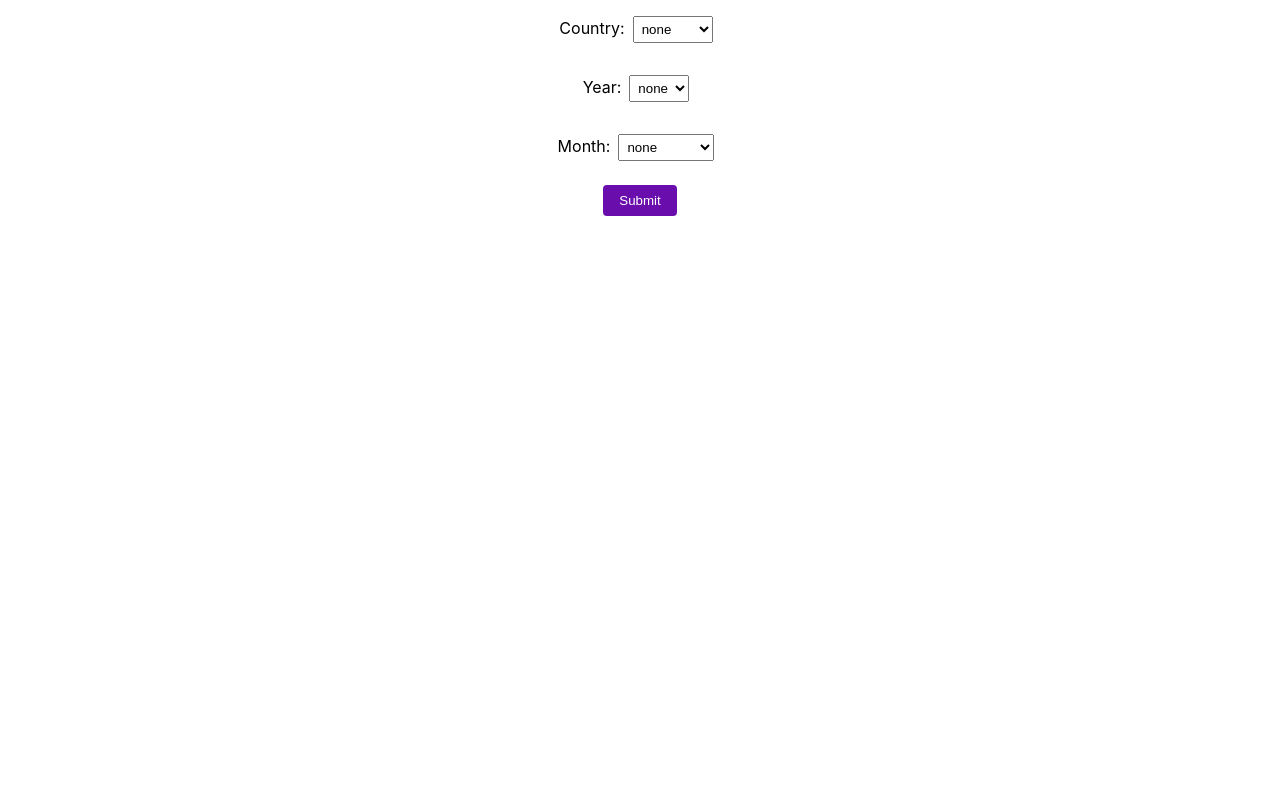
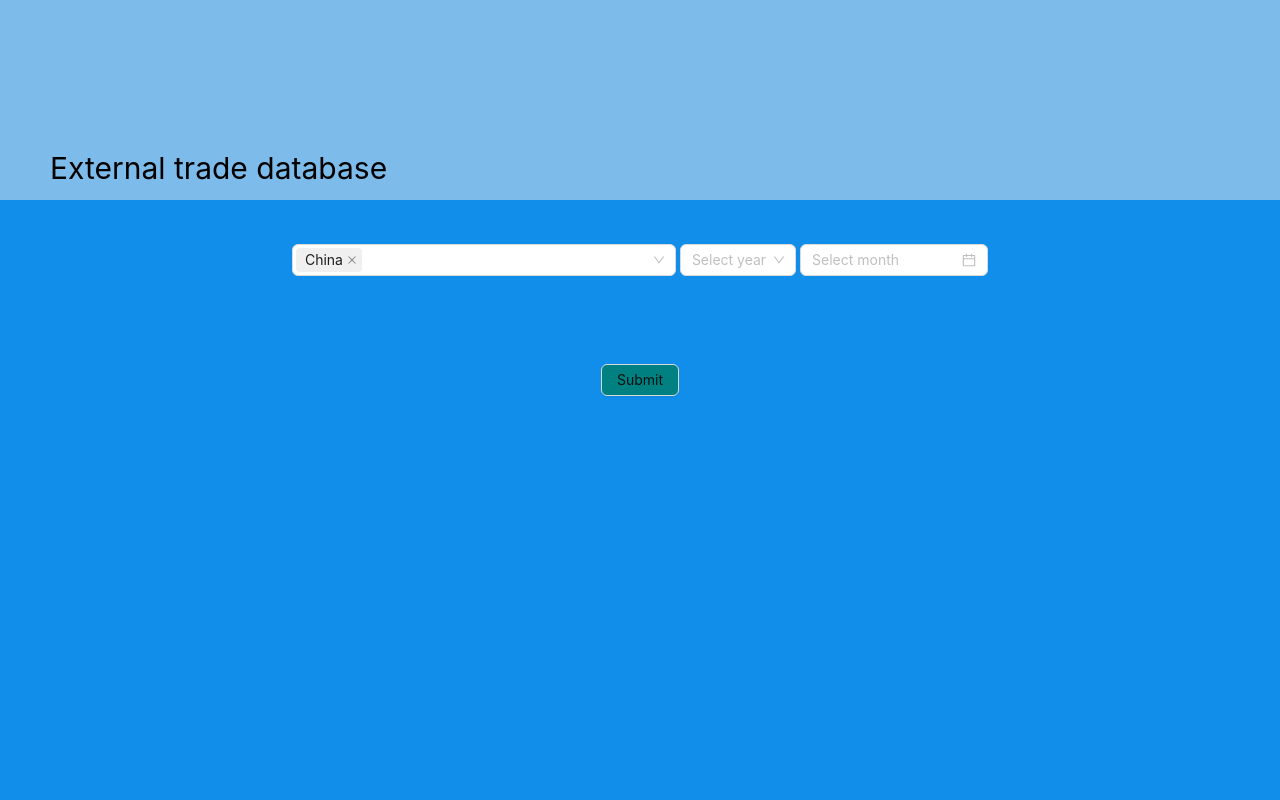
Before and after one commit to arno42Web/lernik_diplom, a React (Create React App) app in the folder frontend/: page / in a window 1280 px wide. Shown: the top 800 px of the page. Built offline with nearby package versions, Linux system fonts and the light colour scheme.

Commit message:
lernik first commit

```diff
--- a/frontend/package.json
+++ b/frontend/package.json
@@ -6,6 +6,7 @@
     "@testing-library/jest-dom": "^5.16.5",
     "@testing-library/react": "^13.4.0",
     "@testing-library/user-event": "^13.5.0",
+    "antd": "^5.4.6",
     "react": "^18.2.0",
     "react-dom": "^18.2.0",
     "react-scripts": "5.0.1",
--- a/frontend/src/App.css
+++ b/frontend/src/App.css
@@ -36,3 +36,19 @@
     transform: rotate(360deg);
   }
 }
+.ant-layout-header {
+	height: 200px !important;
+	display: flex;
+	font-size: 30px;
+	flex-direction: column-reverse;
+    flex-wrap: wrap;
+    align-content: flex-start;
+}
+
+.ant-layout-content {
+	height: 773px;
+}
+
+.ant-layout-footer {
+	height: 100px;
+}
--- a/frontend/src/App.js
+++ b/frontend/src/App.js
@@ -1,11 +1,21 @@
 
 import './App.css';
-import FormComponent from './components/FormComponent';
+// import FormComponent from './components/FormComponent';
+// import CountrySelect from './components/CountrySelect';
+// import SelectYear from './components/SelectYear';
+// import SelectMonth from './components/MonthSelect';
+import MyLayout from './components/Layout';
+// import myHeader from './components/myHeader';
 
 function App() {
   return (
     <div className="App">
-      <FormComponent/>
+		{/* <FormComponent/> */}
+		{/* <myHeader/> */}
+		<MyLayout/>
+		{/* <CountrySelect/>
+		<SelectYear/>
+		<SelectMonth/> */}
     </div>
   );
 }
--- /dev/null
+++ b/frontend/src/components/CountrySelect.js
@@ -0,0 +1,68 @@
+import React from 'react';
+import { Select, Space } from 'antd';
+const { Option } = Select;
+const handleChange = (value) => {
+  console.log(`selected ${value}`);
+};
+const CountrySelect = () => (
+  <Select
+    mode="multiple"
+    style={{
+      width: '30%',
+    }}
+    placeholder="select one country"
+    defaultValue={['china']}
+    onChange={handleChange}
+    optionLabelProp="label"
+  >
+    <Option value="china" label="China">
+      <Space>
+        <span role="img" aria-label="China">
+          🇨🇳
+        </span>
+        China (中国)
+      </Space>
+    </Option>
+    <Option value="usa" label="USA">
+      <Space>
+        <span role="img" aria-label="USA">
+          🇺🇸
+        </span>
+        USA (US)
+      </Space>
+    </Option>
+    <Option value="japan" label="Japan">
+      <Space>
+        <span role="img" aria-label="Japan">
+          🇯🇵
+        </span>
+        Japan (日本)
+      </Space>
+    </Option>
+    <Option value="korea" label="Korea">
+      <Space>
+        <span role="img" aria-label="Korea">
+          🇰🇷
+        </span>
+        Korea (韩国)
+      </Space>
+    </Option>
+	<Option value="armenia" label="Armenia">
+      <Space>
+        <span role="img" aria-label="Armenia">
+		🇦🇲
+        </span>
+        Armenia (AM)
+      </Space>
+    </Option>
+	<Option value="germany" label="Germany">
+      <Space>
+        <span role="img" aria-label="Germany">
+		🇩🇪
+        </span>
+        Germany (GM)
+      </Space>
+    </Option>
+  </Select>
+);
+export default CountrySelect;
--- a/frontend/src/components/FormComponent.js
+++ b/frontend/src/components/FormComponent.js
@@ -1,114 +1,114 @@
-import React, { useState } from "react";
-import styled from "styled-components";
+// import React, { useState } from "react";
+// import styled from "styled-components";
 
-const Form = styled.form`
-  display: flex;
-  flex-direction: column;
-  align-items: center;
-`;
+// const Form = styled.form`
+//   display: flex;
+//   flex-direction: column;
+//   align-items: center;
+// `;
 
-const Label = styled.label`
-  margin: 0.5rem;
-`;
+// const Label = styled.label`
+//   margin: 0.5rem;
+// `;
 
-const Select = styled.select`
-  margin: 0.5rem;
-  padding: 0.25rem;
-`;
+// const Select = styled.select`
+//   margin: 0.5rem;
+//   padding: 0.25rem;
+// `;
 
-const Button = styled.button`
-  margin: 0.5rem;
-  padding: 0.5rem 1rem;
-  background-color: #6a0dad;
-  color: white;
-  border: none;
-  border-radius: 0.25rem;
-`;
+// const Button = styled.button`
+//   margin: 0.5rem;
+//   padding: 0.5rem 1rem;
+//   background-color: #6a0dad;
+//   color: white;
+//   border: none;
+//   border-radius: 0.25rem;
+// `;
 
-const CountrySelect = ({ value, onChange }) => {
-  return (
-    <Select value={value} onChange={onChange}>
-      <option value="">none</option>
-      <option value="Iran">Iran</option>
-      <option value="Canada">Canada</option>
-      <option value="Armenia">Armenia</option>
-    </Select>
-  );
-};
+// const CountrySelect = ({ value, onChange }) => {
+//   return (
+//     <Select value={value} onChange={onChange}>
+//       <option value="">none</option>
+//       <option value="Iran">Iran</option>
+//       <option value="Canada">Canada</option>
+//       <option value="Armenia">Armenia</option>
+//     </Select>
+//   );
+// };
 
-const YearSelect = ({ value, onChange }) => {
-  return (
-    <Select value={value} onChange={onChange}>
-      <option value="">none</option>
-      <option value="2023">2023</option>
-      <option value="2022">2022</option>
-      <option value="2021">2021</option>
-      <option value="2020">2020</option>
-    </Select>
-  );
-};
+// const YearSelect = ({ value, onChange }) => {
+//   return (
+//     <Select value={value} onChange={onChange}>
+//       <option value="">none</option>
+//       <option value="2023">2023</option>
+//       <option value="2022">2022</option>
+//       <option value="2021">2021</option>
+//       <option value="2020">2020</option>
+//     </Select>
+//   );
+// };
 
-const MonthSelect = ({ value, onChange }) => {
-  return (
-    <Select value={value} onChange={onChange}>
-      <option value="">none</option>
-      <option value="01">January</option>
-      <option value="02">February</option>
-      <option value="03">March</option>
-      <option value="04">April</option>
-      <option value="05">May</option>
-      <option value="06">June</option>
-      <option value="07">July</option>
-      <option value="08">August</option>
-      <option value="09">September</option>
-      <option value="10">October</option>
-      <option value="11">November</option>
-      <option value="12">December</option>
-    </Select>
-  );
-};
+// const MonthSelect = ({ value, onChange }) => {
+//   return (
+//     <Select value={value} onChange={onChange}>
+//       <option value="">none</option>
+//       <option value="01">January</option>
+//       <option value="02">February</option>
+//       <option value="03">March</option>
+//       <option value="04">April</option>
+//       <option value="05">May</option>
+//       <option value="06">June</option>
+//       <option value="07">July</option>
+//       <option value="08">August</option>
+//       <option value="09">September</option>
+//       <option value="10">October</option>
+//       <option value="11">November</option>
+//       <option value="12">December</option>
+//     </Select>
+//   );
+// };
 
-const FormComponent = () => {
-  const [country, setCountry] = useState("");
-  const [year, setYear] = useState("");
-  const [month, setMonth] = useState("");
+// const FormComponent = () => {
+//   const [country, setCountry] = useState("");
+//   const [year, setYear] = useState("");
+//   const [month, setMonth] = useState("");
 
-/*   const handleSubmit = (event) => {
-    event.preventDefault();
-    let end_ptr = country + "/"+ year +"/"+ month
-    console.log(`Submitted form: ${country}, ${year}, ${month} ==>`,end_ptr);
-  }; */
-  const handleSubmit = async (event) => {
-    event.preventDefault();
-    const endpoint = `http://localhost:5000/country/${country}/${year}/${month}`;
-    const response = await fetch(endpoint,{method:"GET"});
+// /*   const handleSubmit = (event) => {
+//     event.preventDefault();
+//     let end_ptr = country + "/"+ year +"/"+ month
+//     console.log(`Submitted form: ${country}, ${year}, ${month} ==>`,end_ptr);
+//   }; */
+//   const handleSubmit = async (event) => {
+//     event.preventDefault();
+//     const endpoint = `http://localhost:5000/country/${country}/${year}/${month}`;
+//     const response = await fetch(endpoint,{method:"GET"});
 
-    if (response.ok) {
-      const data = await response.json();
-      console.log(`http://localhost:5000/country/${country}/${year}/${month}`);
-      console.log(data);
-    } else {
-      console.log(`Error fetching data from ${endpoint}`);
-    }
-  };
+//     if (response.ok) {
+//       const data = await response.json();
+//       console.log(`http://localhost:5000/country/${country}/${year}/${month}`);
+//       console.log(data);
+//     } else {
+//       console.log(`Error fetching data from ${endpoint}`);
+//     }
+//   };
 
-  return (
-    <Form onSubmit={handleSubmit}>
-      <Label>
-        Country:
-        <CountrySelect value={country} onChange={(e) => setCountry(e.target.value)} />
-      </Label>
-      <Label>
-        Year:
-        <YearSelect value={year} onChange={(e) => setYear(e.target.value)} />
-      </Label>
-      <Label>
-        Month:
-        <MonthSelect value={month} onChange={(e) => setMonth(e.target.value)} />
-      </Label>
-      <Button type="submit">Submit</Button>
-    </Form>
-  );
-};
+//   return (
+//     <Form onSubmit={handleSubmit}>
+//       <Label>
+//         Country:
+//         <CountrySelect value={country} onChange={(e) => setCountry(e.target.value)} />
+//       </Label>
+//       <Label>
+//         Year:
+//         <YearSelect value={year} onChange={(e) => setYear(e.target.value)} />
+//       </Label>
+//       <Label>
+//         Month:
+//         <MonthSelect value={month} onChange={(e) => setMonth(e.target.value)} />
+//       </Label>
+//       <Button type="submit">Submit</Button>
+//     </Form>
+//   );
+// };
 
-export default FormComponent;
+// export default FormComponent;
--- /dev/null
+++ b/frontend/src/components/Layout.js
@@ -0,0 +1,54 @@
+import React from 'react';
+import CountrySelect from './CountrySelect';
+import SelectYear from './SelectYear';
+import SelectMonth from './MonthSelect';
+import { Layout, Space } from 'antd';
+import SearchButton from './SearchButton';
+const { Header, Footer, Content } = Layout;
+const headerStyle = {
+  textAlign: 'center',
+  color: 'black',
+//   height: 120,
+  paddingInline: 50,
+  lineHeight: '64px',
+  backgroundColor: '#7dbcea',
+};
+const contentStyle = {
+  textAlign: 'center',
+//   minHeight: 600,
+  lineHeight: '120px',
+  color: '#fff',
+  backgroundColor: '#108ee9',
+};
+const footerStyle = {
+  textAlign: 'center',
+//   height: 120,
+  color: '#fff',
+  backgroundColor: '#7dbcea',
+};
+const MyLayout = () => (
+  <Space
+    direction="vertical"
+    style={{
+      width: '100%',
+    }}
+    size={[0, 48]}
+  >
+    <Layout>
+      <Header style={headerStyle}>
+	  External trade database
+	  </Header>
+      <Content style={contentStyle}>
+		<CountrySelect/>
+		{'\t'}
+		<SelectYear/>
+		{'\t'}
+		<SelectMonth/>
+		<br/>
+		<SearchButton/>
+	  </Content>
+      <Footer style={footerStyle}>	</Footer>
+    </Layout>
+  </Space>
+);
+export default MyLayout;
--- /dev/null
+++ b/frontend/src/components/MonthSelect.js
@@ -0,0 +1,15 @@
+import React from 'react';
+import { DatePicker, Space } from 'antd';
+const onChange = (date, dateString) => {
+  console.log(date, dateString);
+};
+const SelectMonth = () => (
+  <Space direction="horizontal">
+    {/* <DatePicker onChange={onChange} /> */}
+    {/* <DatePicker onChange={onChange} picker="week" /> */}
+    {/* <DatePicker onChange={onChange} picker="year" /> */}
+    <DatePicker onChange={onChange} picker="month" />
+    {/* <DatePicker onChange={onChange} picker="quarter" /> */}
+  </Space>
+);
+export default SelectMonth;
--- /dev/null
+++ b/frontend/src/components/SearchButton.js
@@ -0,0 +1,13 @@
+import React from 'react';
+import { Button, Space } from 'antd';
+const SearchButton = () => (
+  <Space wrap>
+    {/* <Button type="primary">Primary Button</Button> */}
+
+	<Button style={{backgroundColor: 'teal'}}>Submit</Button>
+	{/* <Button type="dashed">Dashed Button</Button>
+    <Button type="text">Text Button</Button>
+    <Button type="link">Link Button</Button> */}
+  </Space>
+);
+export default SearchButton;
--- /dev/null
+++ b/frontend/src/components/SelectYear.js
@@ -0,0 +1,39 @@
+import React from 'react';
+import { Select } from 'antd';
+const onChange = (value) => {
+  console.log(`selected ${value}`);
+};
+const onSearch = (value) => {
+  console.log('search:', value);
+};
+const SelectYear = () => (
+  <Select
+    showSearch
+    placeholder="Select year"
+    optionFilterProp="children"
+    onChange={onChange}
+    onSearch={onSearch}
+    filterOption={(input, option) =>
+      (option?.label ?? '').toLowerCase().includes(input.toLowerCase())
+    }
+    options={[
+      {
+        value: '2020',
+        label: '2020',
+      },
+      {
+        value: '2021',
+        label: '2021',
+      },
+      {
+        value: '2022',
+        label: '2022',
+      },
+	  {
+		value: '2023',
+        label: '2023',
+	  },
+    ]}
+  />
+);
+export default SelectYear;
--- /dev/null
+++ b/frontend/src/components/myHeader.js
@@ -0,0 +1,43 @@
+// import React from 'react';
+import { Col, Row } from 'antd';
+const myHeader = () => (
+  <Row>
+    <Col
+      xs={{
+        span: 5,
+        offset: 1,
+      }}
+      lg={{
+        span: 6,
+        offset: 2,
+      }}
+    >
+      Col
+    </Col>
+    <Col
+      xs={{
+        span: 11,
+        offset: 1,
+      }}
+      lg={{
+        span: 6,
+        offset: 2,
+      }}
+    >
+      Col
+    </Col>
+    <Col
+      xs={{
+        span: 5,
+        offset: 1,
+      }}
+      lg={{
+        span: 6,
+        offset: 2,
+      }}
+    >
+      Col
+    </Col>
+  </Row>
+);
+export default myHeader;
--- a/frontend/src/index.css
+++ b/frontend/src/index.css
@@ -11,3 +11,8 @@ code {
   font-family: source-code-pro, Menlo, Monaco, Consolas, 'Courier New',
     monospace;
 }
+
+.dytAQO {
+	background-color: red;
+
+}
```
Also changed, not shown: 1 other file (tests, documents, lock files or other folders).
